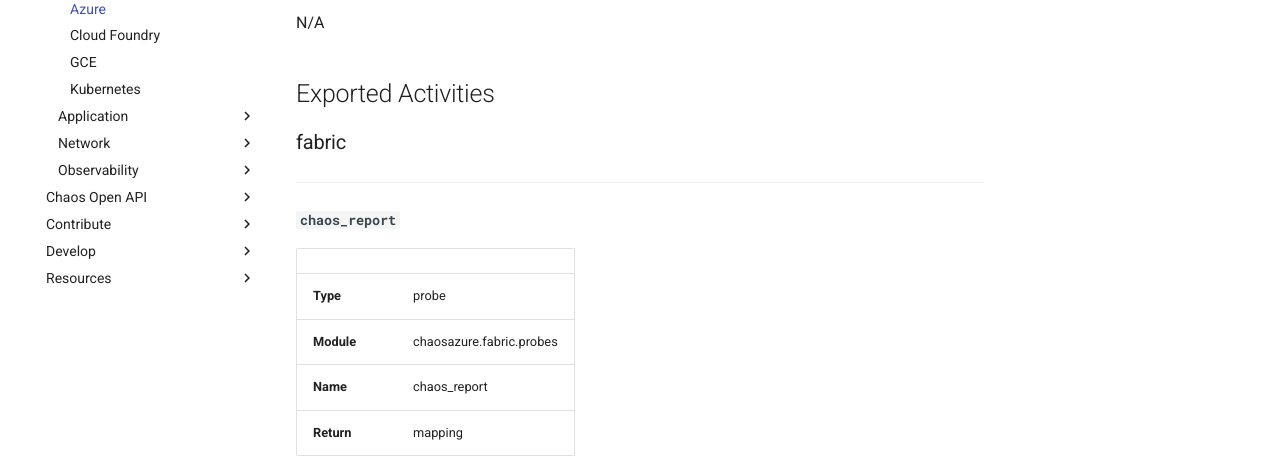
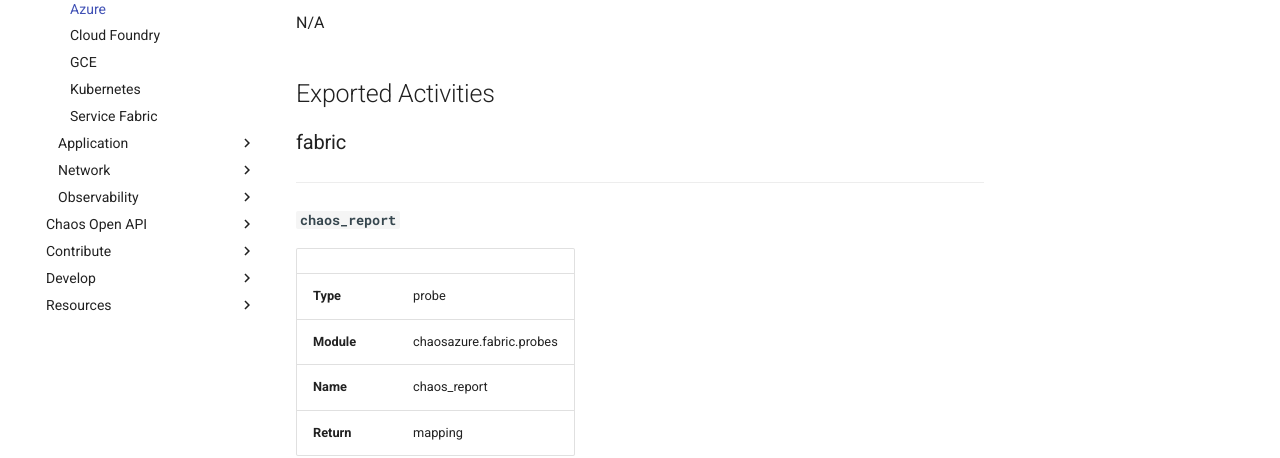
Before and after one commit to chaostoolkit/chaostoolkit-documentation, an MkDocs documentation site: the page built from sources/drivers/azure.md, in a window 1280 px wide. Shown: the part 318-776 px from the top of the page. Built offline with MkDocs 1.6.1 and Material for MkDocs 9.7.7, drawn with Linux system fonts in a browser that asks for light colours; comment, search, counter and statistics services are not loaded.

Commit message:
Add service fabric
Signed-off-by: Sylvain Hellegouarch <sh@defuze.org>

```diff
--- a/mkdocs.yml
+++ b/mkdocs.yml
@@ -75,6 +75,7 @@
       - Cloud Foundry: drivers/cloudfoundry.md
       - GCE: drivers/gce.md
       - Kubernetes: drivers/kubernetes.md
+      - Service Fabric: drivers/service-fabric.md
     - Application:
       - Spring: drivers/spring.md
     - Network:
```
Also changed, not shown: sources/drivers/service-fabric.md (added), 3 other files.
